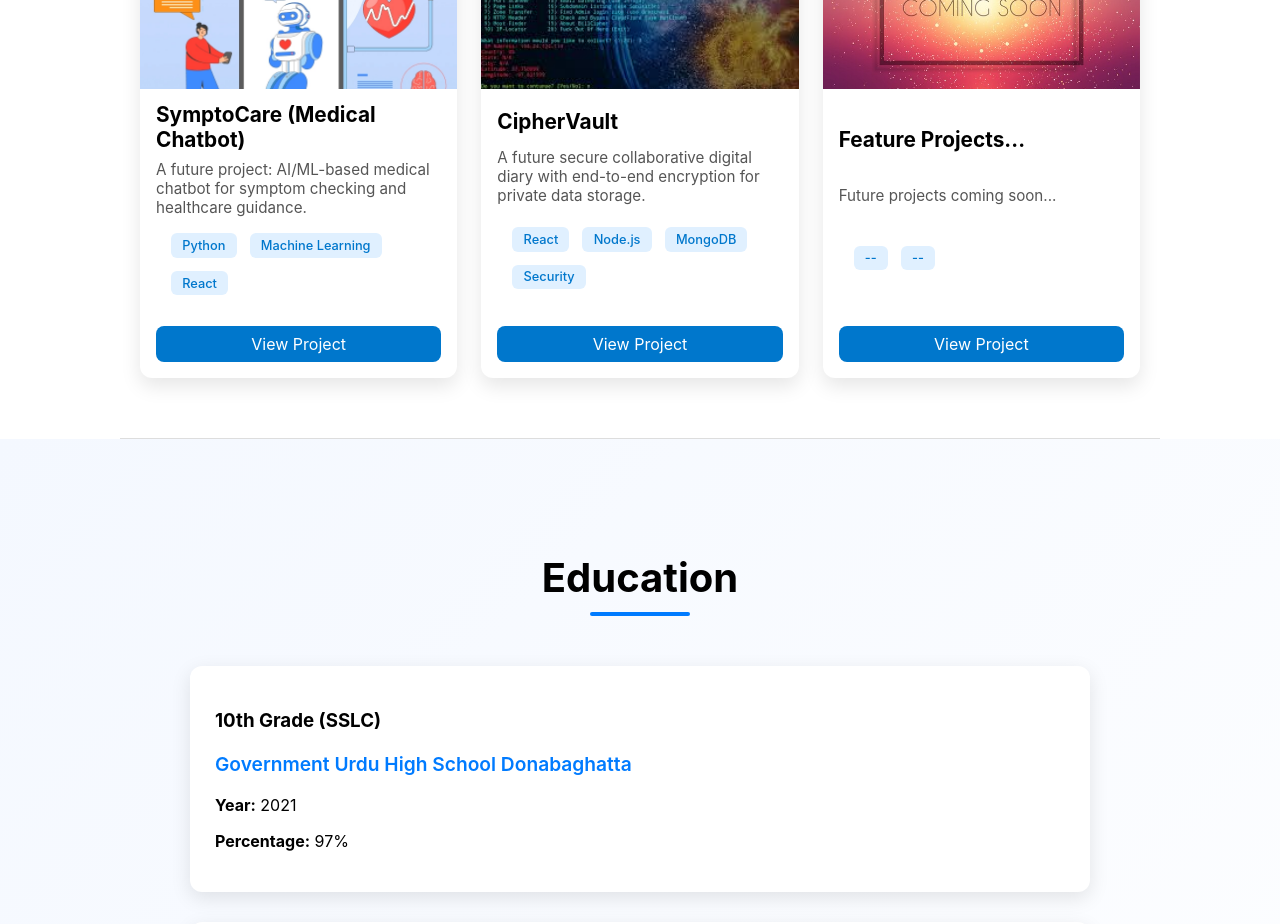
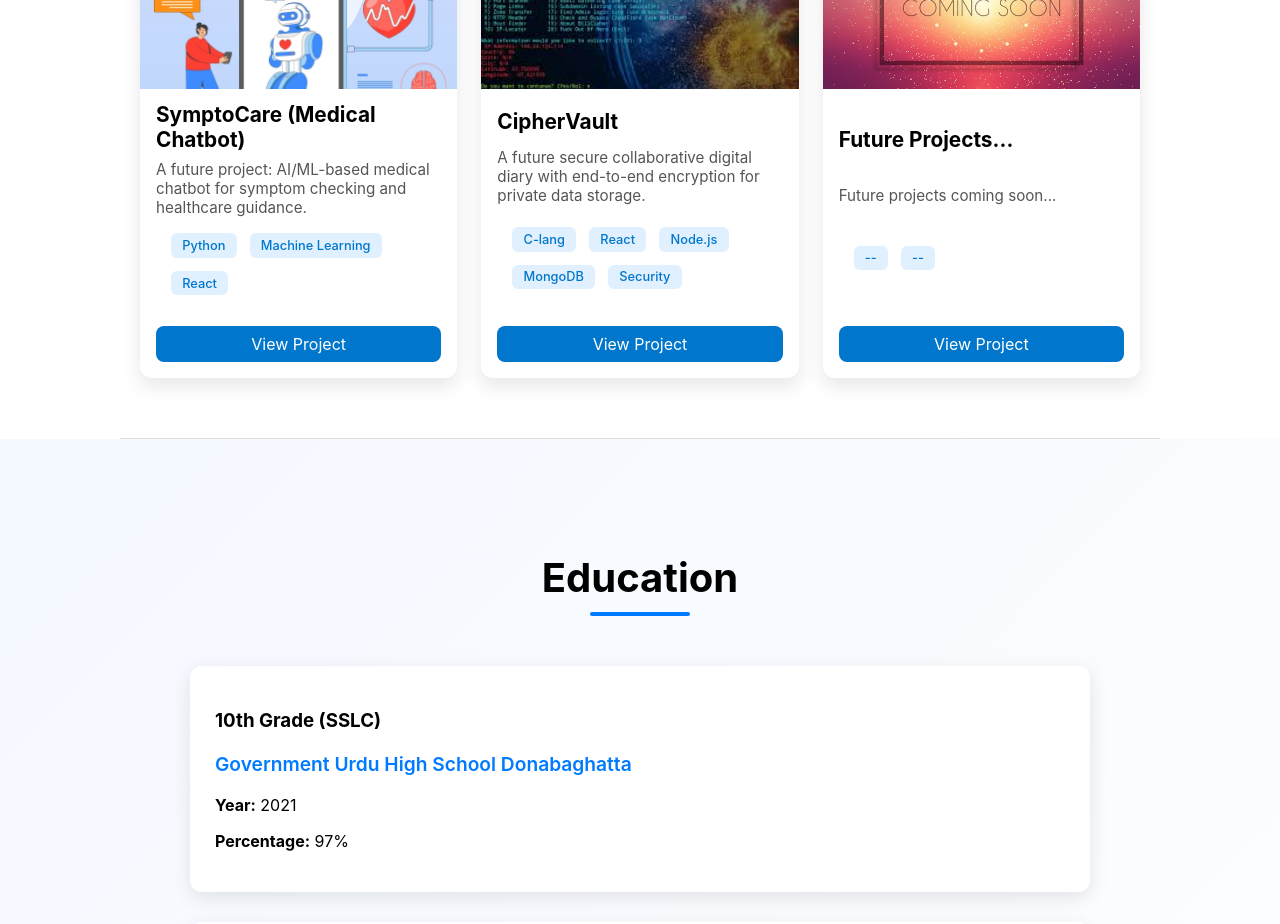
Before and after one commit to SayeedBaig/Portfolio, a React (Create React App) app in the folder frontend/: page / in a window 1280 px wide. Shown: the part 3760-4684 px from the top of the page. Built offline with nearby package versions, Linux system fonts and the light colour scheme; no server answers.

Commit message:
Added resume pdf and other links

```diff
--- a/frontend/src/component/Contact.js
+++ b/frontend/src/component/Contact.js
@@ -77,8 +77,8 @@ function Contact() {
 
           <div className="info-box">
             <h3>Connect With Me</h3>
-            <a href="https://github.com/sayeedbaig" target="_blank" rel="noreferrer"><FaGithub /> @sayeedbaig</a>
-            <a href="https://linkedin.com/in/sayeedbaig" target="_blank" rel="noreferrer"><FaLinkedin /> /in/sayeedbaig</a>
+            <a href="https://github.com/SayeedBaig" target="_blank" rel="noreferrer"><FaGithub /> @sayeedbaig</a>
+            <a href="https://www.linkedin.com/in/sayeed-baig-3764a5297/" target="_blank" rel="noreferrer"><FaLinkedin /> /in/sayeedbaig</a>
             <a href="https://twitter.com/sayeedbaig" target="_blank" rel="noreferrer"><FaTwitter /> @sayeedbaig</a>
             <p><FaDiscord /> sayeedbaig#1234</p>
           </div>
@@ -88,7 +88,7 @@ function Contact() {
             <p>Whether you have a project in mind, want to collaborate, or just want to connect — I'd love to hear from you.</p>
             <div className="buttons">
               <a href="mailto:baigsayeed06@gmail.com" className="btn-primary">Quick Email</a>
-              <a href="https://linkedin.com/in/sayeedbaig" target="_blank" rel="noreferrer" className="btn-secondary">LinkedIn</a>
+              <a href="https://www.linkedin.com/in/sayeed-baig-3764a5297/" target="_blank" rel="noreferrer" className="btn-secondary">LinkedIn</a>
             </div>
           </div>
         </div>
--- a/frontend/src/component/Hero.js
+++ b/frontend/src/component/Hero.js
@@ -34,7 +34,7 @@ function Hero() {
           <div className="hero-buttons">
             <a href="#projects" className="btn btn-primary">Contact me</a>
             {/* Link  resume PDF file here. Place it in the `public` folder */}
-            <a href="/resume.pdf" className="btn btn-secondary" download>Resume Updated soon</a>
+            <a href="/SayeedBaig_1RF23CS149.pdf" className="btn btn-secondary" download>Resume Updated soon</a>
           </div>
         </div>
 
--- a/frontend/src/component/projectList.js
+++ b/frontend/src/component/projectList.js
@@ -59,12 +59,12 @@ function ProjectList() {
     title: 'CipherVault',
     description: 'A future secure collaborative digital diary with end-to-end encryption for private data storage.',
     imageUrl: CipherImg,
-    technologies: ['React', 'Node.js', 'MongoDB', 'Security'],
+    technologies: ['C-lang','React', 'Node.js', 'MongoDB', 'Security'],
     projectUrl: '#'
   },
   {
     _id: '6',
-    title: 'Feature Projects...',
+    title: 'Future Projects...',
     description: 'Future projects coming soon...',
     imageUrl: FeatureImg,
     technologies: ['--', '--'],
```
Also changed, not shown: 1 other file (tests, documents, lock files or other folders).
